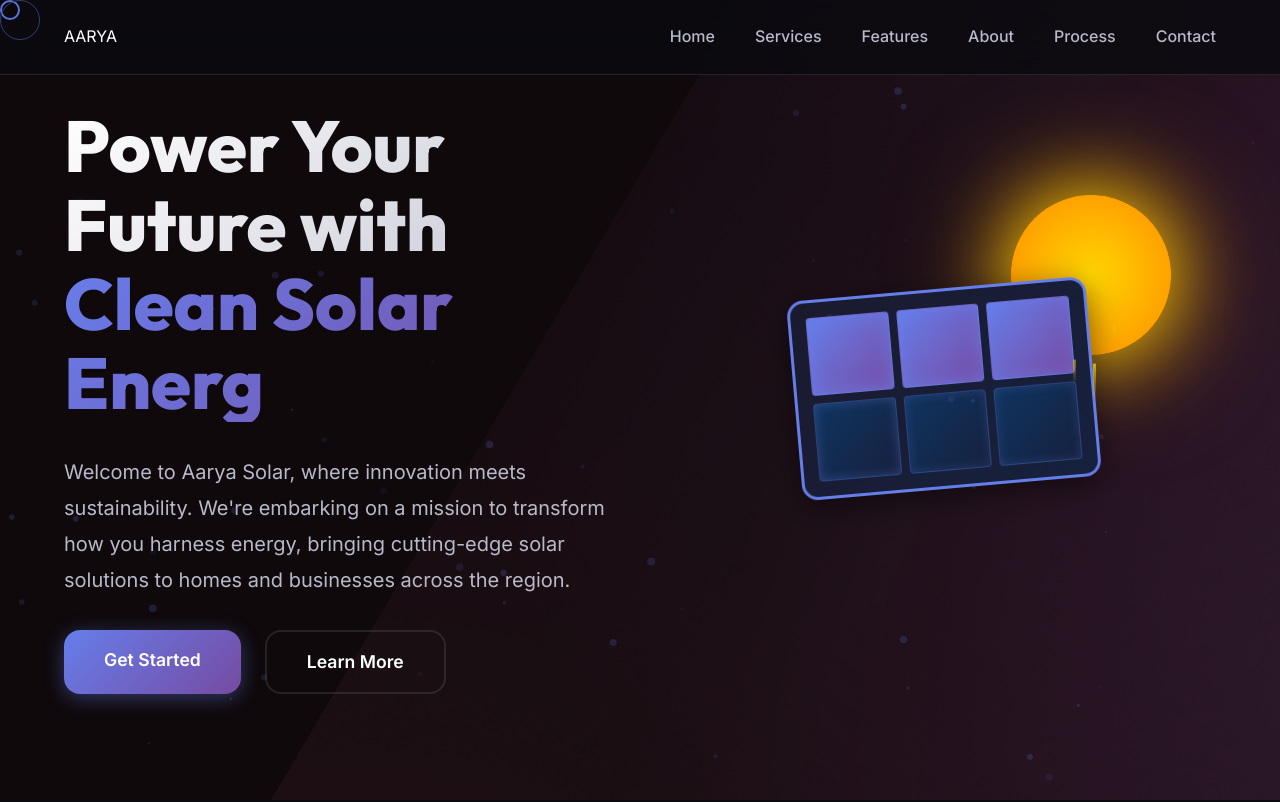
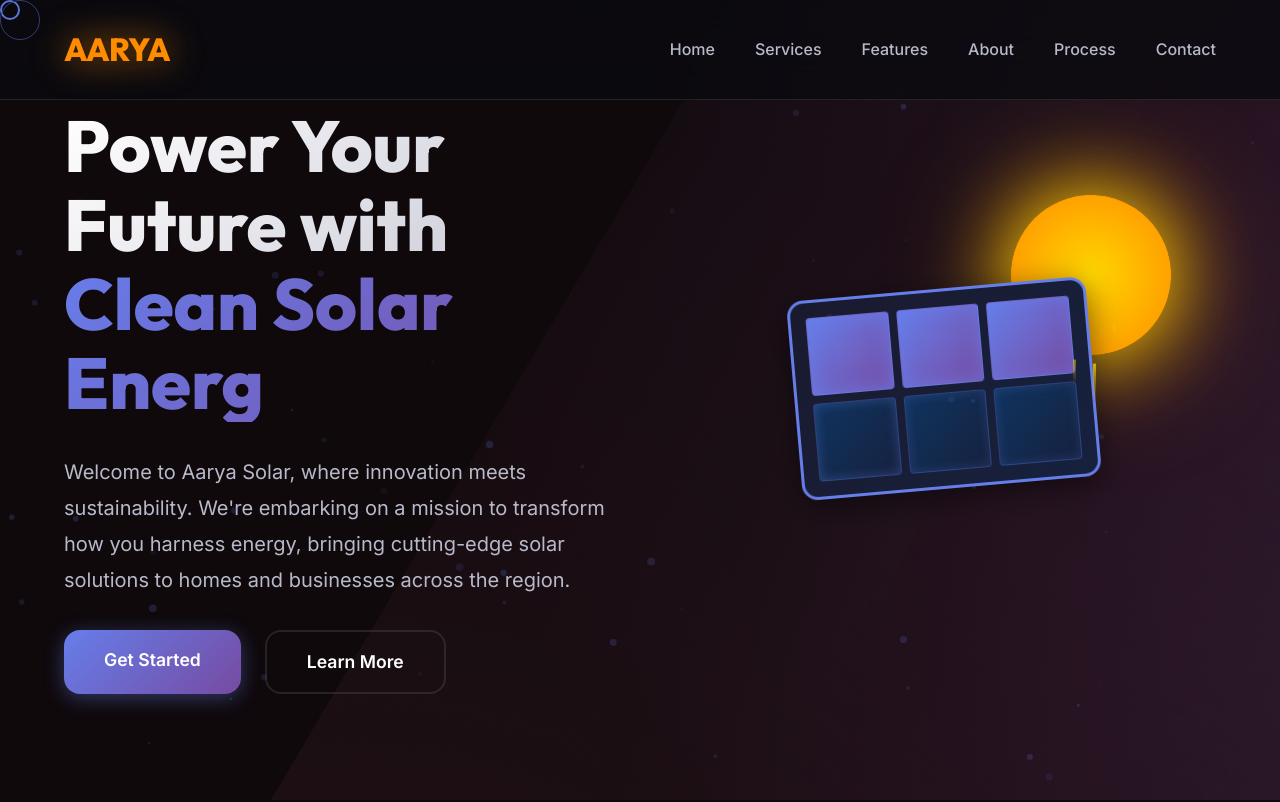
Before and after one commit to narasimha7979/Aarya1, a plain HTML site: page index.html in a window 1280 px wide. Shown: the top 802 px of the page. Drawn offline with Linux system fonts and the light colour scheme; animation ran at ten frames a second.

Commit message:
Update index.css

```diff
--- a/index.css
+++ b/index.css
@@ -130,6 +130,29 @@ nav {
     -webkit-backdrop-filter: blur(20px);
     border-bottom: 1px solid var(--border-color);
     transition: all var(--transition-normal);
+}
+.logo {
+    font-family: 'Outfit', sans-serif;
+    font-size: 2rem;
+    font-weight: 800;
+    background: #ff8c00;
+    -webkit-background-clip: text;
+    -webkit-text-fill-color: transparent;
+    background-clip: text;
+    letter-spacing: -0.5px;
+    animation: logoGlow 3s ease-in-out infinite;
+}
+
+@keyframes logoGlow {
+
+    0%,
+    100% {
+        filter: drop-shadow(0 0 10px rgba(255, 140, 0, 0.5));
+    }
+
+    50% {
+        filter: drop-shadow(0 0 20px rgba(255, 140, 0, 0.8));
+    }
 }
 
 nav.scrolled {
```
